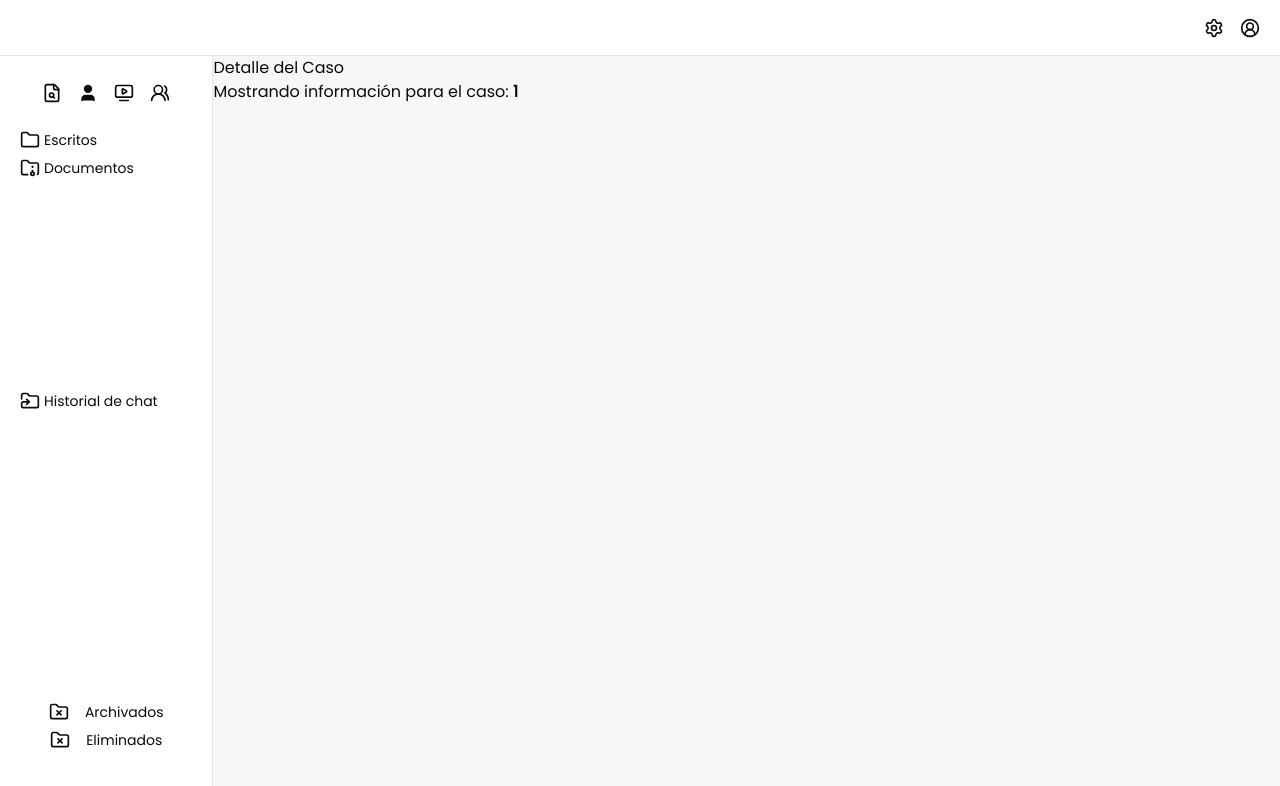
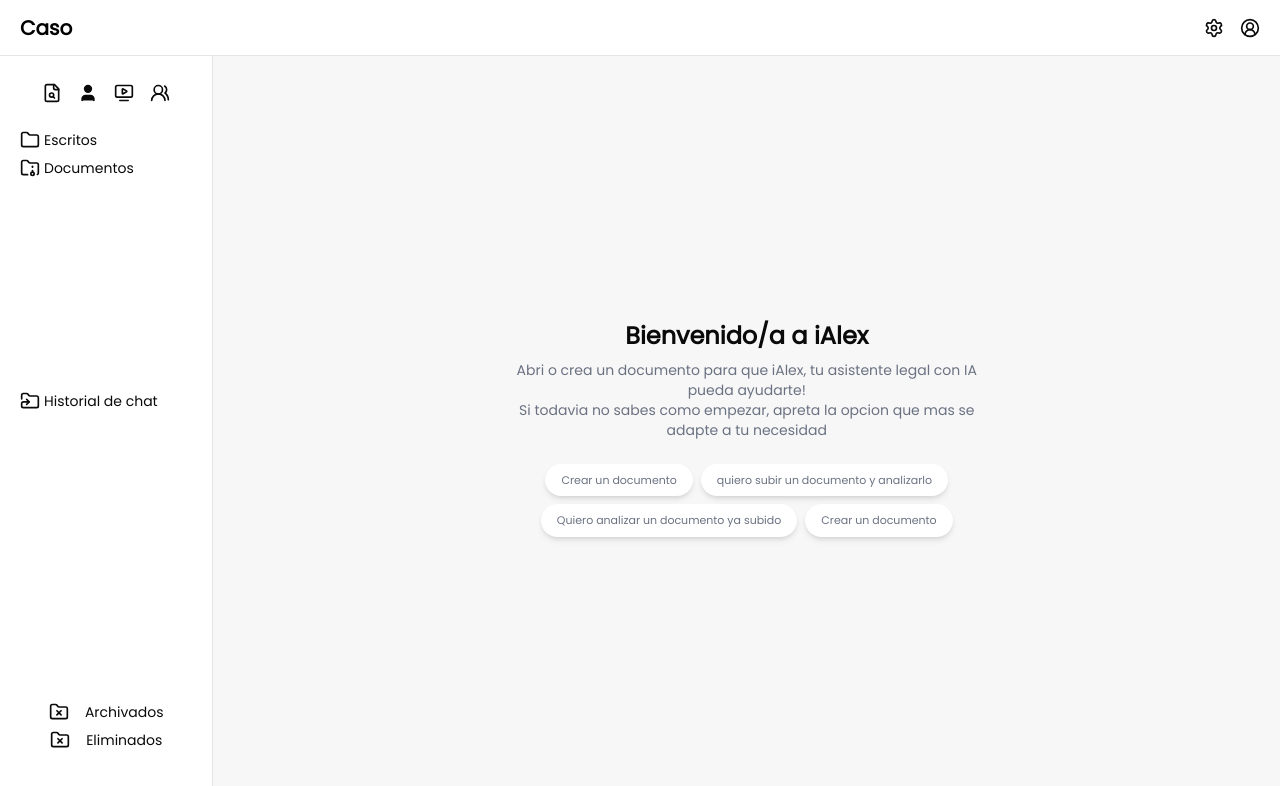
Before and after one commit to Norte-Development/ialex-convex, a React (Vite) app: page /caso/1 in a window 1280 px wide. Shown: the top 786 px of the page. Built offline with nearby package versions, Linux system fonts and the light colour scheme.

Commit message:
Better navbar and CaseDetailPage

```diff
--- a/src/components/Layout/NavBar.tsx
+++ b/src/components/Layout/NavBar.tsx
@@ -9,14 +9,22 @@ import {
 import { useAuth } from "../../context/AuthContext";
 import { useLayout } from "@/context/LayoutContext";
 import { useMatch } from "react-router-dom";
+import { useLocation } from "react-router-dom";
 
 export default function NavBar() {
   const { login } = useAuth();
   const { toggleSidebar } = useLayout();
   const match = useMatch("/");
   const path = match?.pathname;
+  const location = useLocation();
+  const isHome = location.pathname === "/";
 
-  console.log(path);
+  const getTitleFromPath = (path: string) => {
+    if (path === "/") return "";
+    const pathName = path.split("/")[1];
+    return pathName.charAt(0).toUpperCase() + pathName.slice(1);
+  };
+  const pageTitle = getTitleFromPath(location.pathname);
   const handleLogin = () => {
     login({
       id: "1",
@@ -36,15 +44,23 @@ export default function NavBar() {
           <CircleUserRound className="cursor-pointer" size={20} />
         </button>
       </div>
-      <div
-        className={`flex gap-4 justify-center items-center ${path === "/" ? "" : "hidden"}`}
-      >
-        <button onClick={toggleSidebar}>
-          <FileSearch2 className="cursor-pointer" size={20} />
-        </button>
-        <UserIcon fill="currentColor" className="cursor-pointer" size={20} />
-        <TvMinimalPlay className="cursor-pointer" size={20} />
-        <UsersRound className="cursor-pointer" size={20} />
+      <div className={`flex gap-4 justify-center items-center `}>
+        {!isHome ? (
+          <h1 className="text-xl font-bold text-black">{pageTitle}</h1>
+        ) : (
+          <div className={`flex gap-4 ${path === "/" ? "hidden" : ""}`}>
+            <button onClick={toggleSidebar}>
+              <FileSearch2 className="cursor-pointer" size={20} />
+            </button>
+            <UserIcon
+              fill="currentColor"
+              className="cursor-pointer"
+              size={20}
+            />
+            <TvMinimalPlay className="cursor-pointer" size={20} />
+            <UsersRound className="cursor-pointer" size={20} />
+          </div>
+        )}
       </div>
     </nav>
   );
--- a/src/pages/CaseDetailPage.tsx
+++ b/src/pages/CaseDetailPage.tsx
@@ -1,17 +1,37 @@
-import { useParams } from "react-router-dom";
 import CaseDetailLayout from "../components/Cases/CaseDetailLayout";
 
 export default function CaseDetailPage() {
-  const { title } = useParams();
-
   return (
     <CaseDetailLayout>
-      <div>
-        <h1>Detalle del Caso</h1>
-        <p>
-          Mostrando información para el caso: <strong>{title}</strong>
-        </p>
-      </div>
+      <section className="flex w-full h-full justify-center items-center   gap-2">
+        <div className="flex flex-col gap-2 justify-center items-center  max-w-[500px]">
+          <h1 className="text-2xl font-bold">Bienvenido/a a iAlex</h1>
+          <div className="flex flex-col gap-0 text-sm text-gray-500 text-center">
+            <p>
+              Abri o crea un documento para que iAlex, tu asistente legal con IA
+              pueda ayudarte!
+            </p>
+            <p>
+              Si todavia no sabes como empezar, apreta la opcion que mas se
+              adapte a tu necesidad
+            </p>
+          </div>
+          <div className="flex flex-wrap justify-center gap-2 text-[11px] mt-4">
+            <button className="bg-white text-gray-500 px-4 py-2 rounded-full cursor-pointer shadow-md hover:shadow-lg transition-shadow">
+              Crear un documento
+            </button>
+            <button className="bg-white text-gray-500 px-4 py-2 rounded-full cursor-pointer shadow-md hover:shadow-lg transition-shadow">
+              quiero subir un documento y analizarlo
+            </button>
+            <button className="bg-white text-gray-500 px-4 py-2 rounded-full cursor-pointer shadow-md hover:shadow-lg transition-shadow">
+              Quiero analizar un documento ya subido
+            </button>
+            <button className="bg-white text-gray-500 px-4 py-2 rounded-full cursor-pointer shadow-md hover:shadow-lg transition-shadow">
+              Crear un documento
+            </button>
+          </div>
+        </div>
+      </section>
     </CaseDetailLayout>
   );
 }
```
